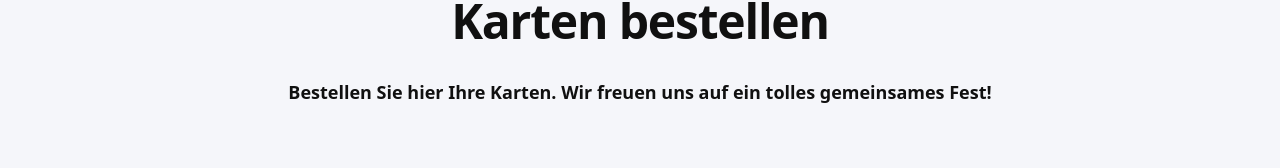
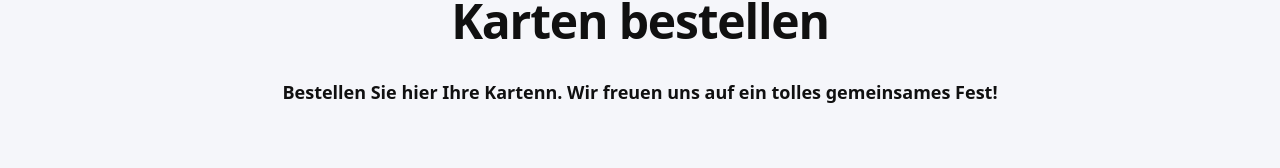
Before and after one commit to adamr04/akg, a Gatsby site: page /reservation in a window 1280 px wide. Shown: the part 193-361 px from the top of the page. Built offline with nearby package versions, Linux system fonts and the light colour scheme; Gatsby itself is replaced by a stand-in of ours; some packages are replaced by stand-ins of ours.

Commit message:
Test
Um zu schauen ob man die änderung auf der Website sieht

```diff
--- a/src/components/ReservationForm/index.tsx
+++ b/src/components/ReservationForm/index.tsx
@@ -96,7 +96,7 @@ export const ReservationForm = () => {
     <React.Fragment>
       <HeaderSection
         title="Karten bestellen"
-        copy="Bestellen Sie hier Ihre Karten. Wir freuen uns auf ein tolles gemeinsames Fest!"
+        copy="Bestellen Sie hier Ihre Kartenn. Wir freuen uns auf ein tolles gemeinsames Fest!"
       />
       <div className="form">
         <section>
```
